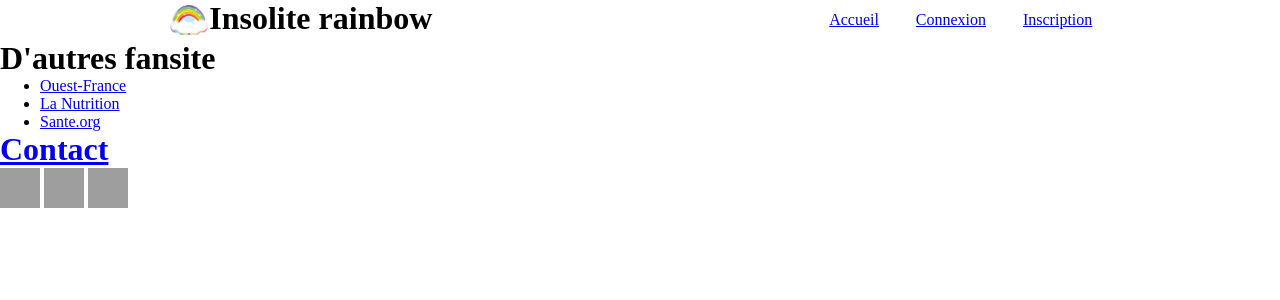
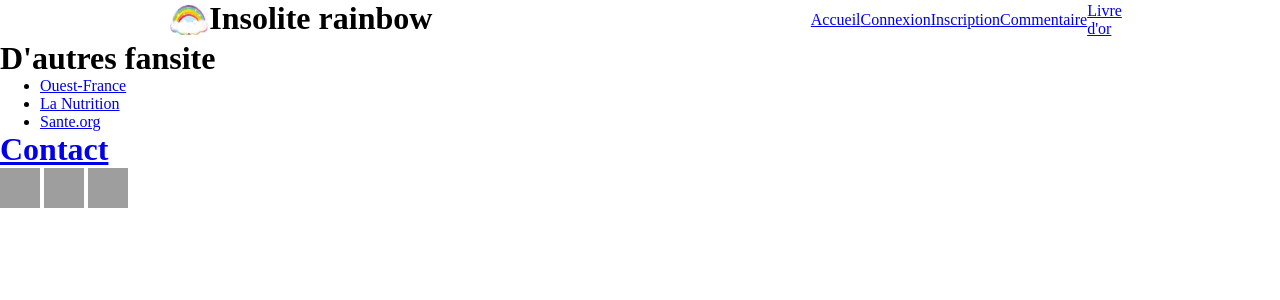
Before and after one commit to joris-landaret/livre-or, a PHP site: page /index.php in a window 1280 px wide. Shown: the top 300 px of the page. Run offline with PHP 8.4, Linux system fonts and the light colour scheme; grey boxes are pictures that could not be loaded.

Commit message:
ajout lien vers le commentaire et livre d'or

```diff
--- a/header.php
+++ b/header.php
@@ -14,6 +14,8 @@
                 <li><a href="http://livre-or/connexion.php">Connexion</a></li>
                 <li><a href="http://livre-or/inscription.php">Inscription</a></li>
                 <?php endif; ?>
+                <li><a href="http://livre-or/commentaire">Commentaire</a></li>
+                <li><a href="http://livre-or/livre-or">Livre d'or</a></li>
             </ul>
         </div>
 
```
